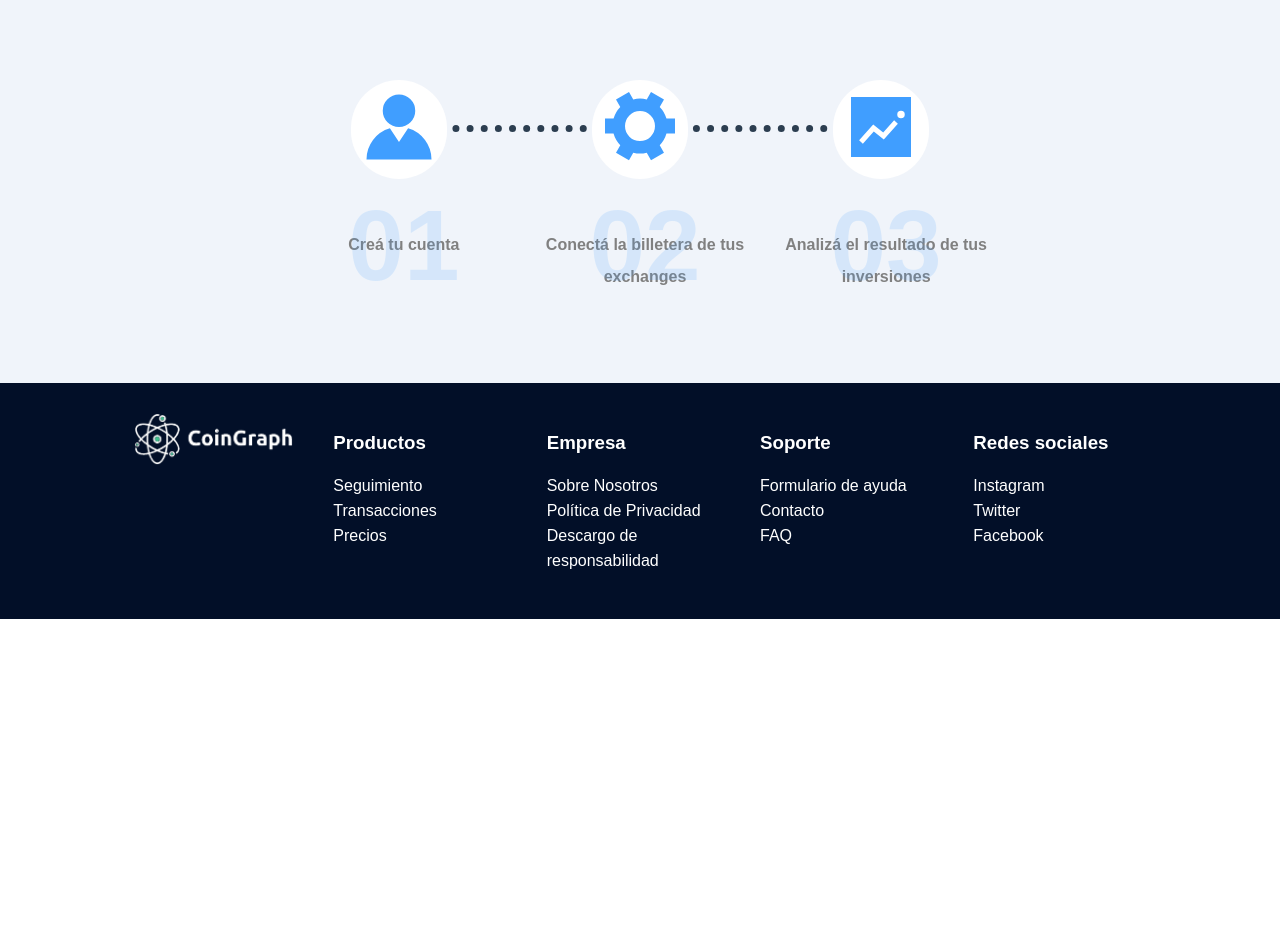
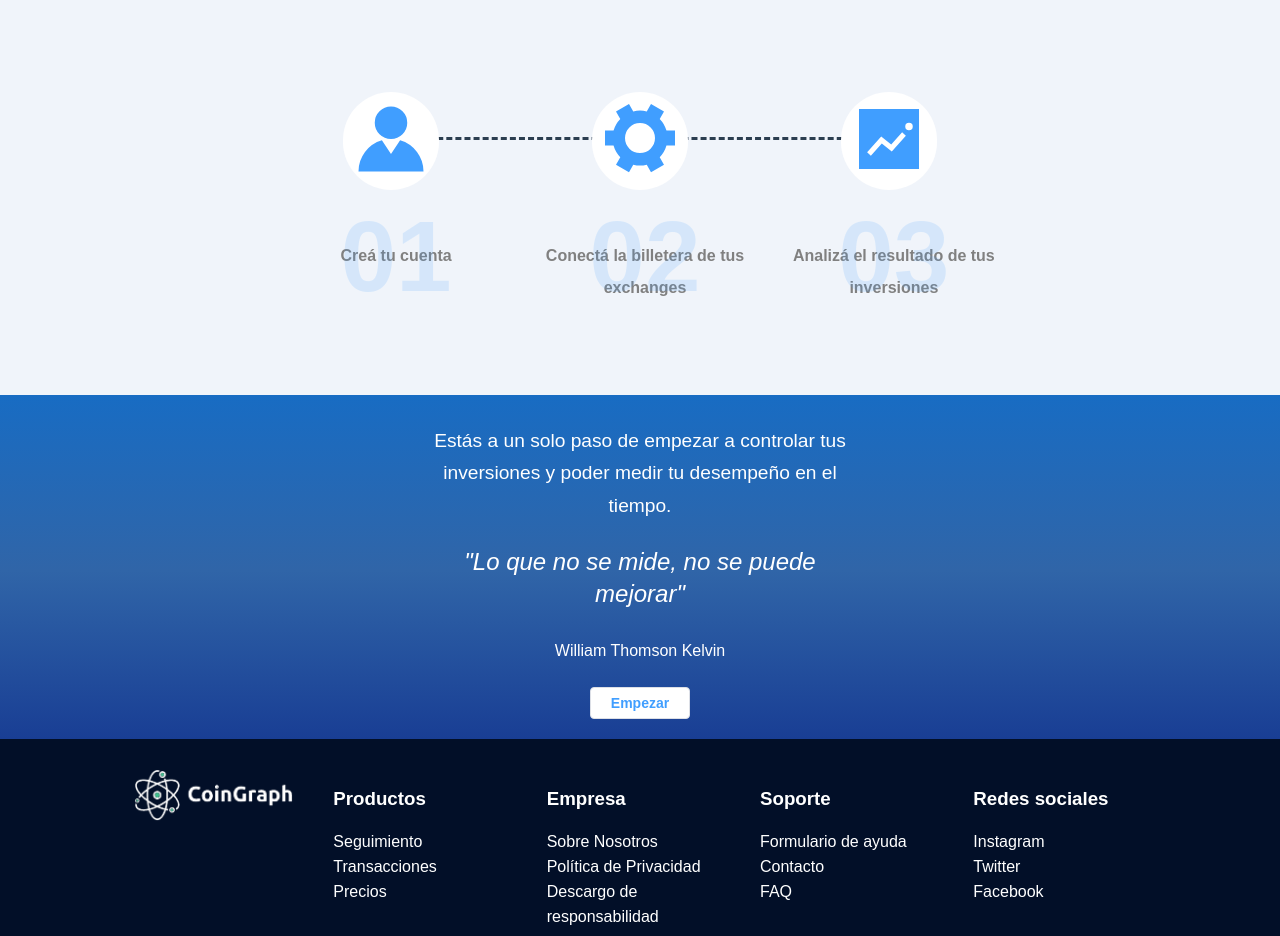
Before and after one commit to tomisargiottob/CoinGraph, a Vue app: page / in a window 1280 px wide. Shown: the part 1320-2256 px from the top of the page. Before the commit the page ends 1939 px from the top, so only its background shows below. Built offline with nearby package versions, Linux system fonts and the light colour scheme; no server answers.

Commit message:
feature(landingPage): create last-call to action section

```diff
--- a/src/views/LandingPage.vue
+++ b/src/views/LandingPage.vue
@@ -96,7 +96,7 @@
             <el-row>
               <el-col>
                 <div class="icon-container">
-                  <el-icon class="action-icon" ><Avatar /></el-icon>
+                  <el-icon class="action-icon"><Avatar /></el-icon>
                 </div>
               </el-col>
               <el-col>
@@ -140,6 +140,22 @@
         </el-row>
       </el-col>
     </el-row>
+    <el-row justify="center" class="last-call">
+      <el-col :xs="20" :sm="16" :md="12" :lg="8" :xl="6">
+        <p class="call-text">
+          Estás a un solo paso de empezar a controlar tus inversiones y poder medir tu desempeño en el tiempo.
+        </p>
+        <p class="call-quote">
+          "Lo que no se mide, no se puede mejorar"
+        </p>
+        <span>
+          William Thomson Kelvin
+        </span>
+        <el-button class="call-button" @click="redirectTo('Register')">
+          Empezar
+        </el-button>
+      </el-col>
+    </el-row>
   </div>
 </template>
 
@@ -169,7 +185,6 @@
 <style lang="scss" scoped>
   @import '../styles/variables.scss';
   .body{
-    padding: 0px 20px;
     line-height: 32.4px;
     .el-row{
       width:100%;
@@ -229,7 +244,7 @@
         width: 36vw;
         left: calc(-18vw + 50%);
         border: none;
-        border-top: dotted 7px;
+        border-top: dashed 3px;
       }
       .icon-container{
         background-color: white;
@@ -263,6 +278,33 @@
         }
       }
     }
+    .last-call{
+      background: rgb(25,62,148);
+      background: linear-gradient(0deg, rgba(25,62,148,1) 0%, rgba(48,101,168,1) 49%, rgba(24,108,195,1) 100%);
+      .call-text{
+        color: white;
+        font-size: 1.2rem;
+        margin-top: 30px;
+      }
+      .call-quote{
+        color: white;
+        width: 100%;
+        font-size: 1.5rem;
+        font-style: italic;
+      }
+      span{
+        font-style: normal;
+        color: white;
+        display: block;
+        margin-bottom: 20px;
+      }
+      .call-button{
+        max-width: 100px;
+        color: $buttonColor;
+        font-weight: 900;
+        margin-bottom: 20px;
+      }
+    }
   }
 
 </style>
```
